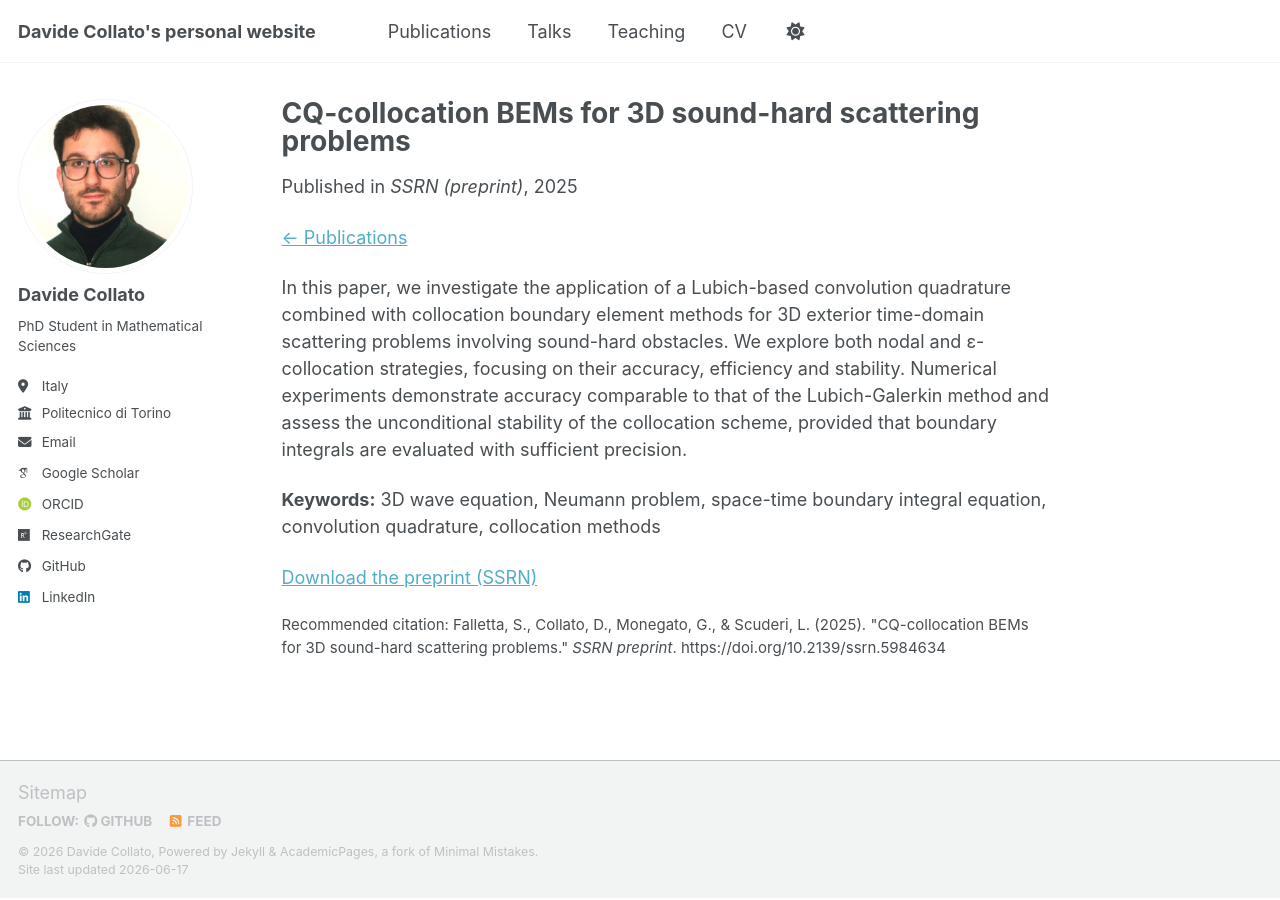
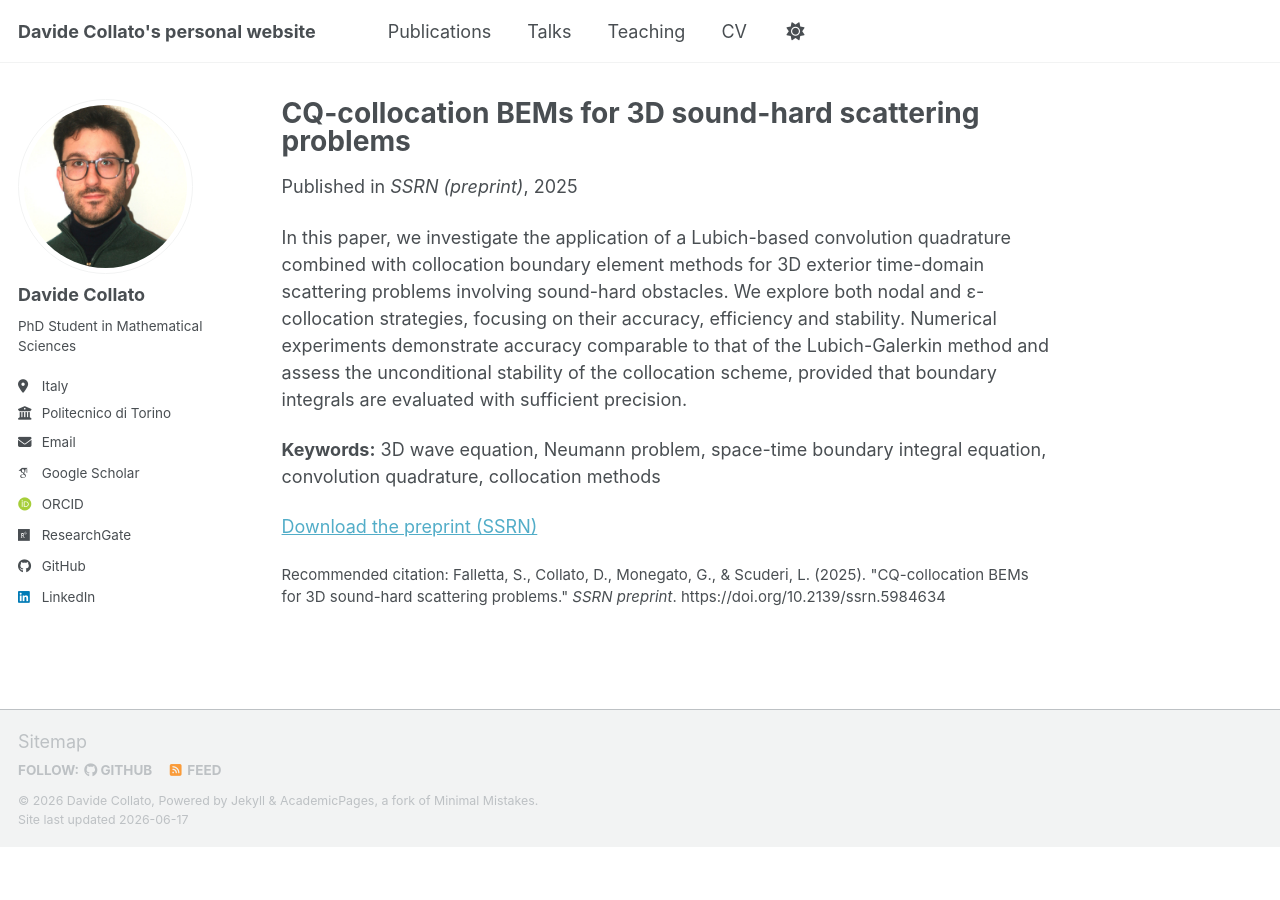
Before and after one commit to davidecollato/davidecollato.github.io, a Jekyll site: the page built from _publications/29-12-2025-CQ-BEM.md, in a window 1280 px wide. Built offline with Jekyll 4.4.1, drawn with Linux system fonts in a browser that asks for light colours; some web fonts are replaced; a script bundle is joined from its source files by our own code; library files that are not in the unit come from our copies.

Commit message:
Update single.html

```diff
--- a/_layouts/single.html
+++ b/_layouts/single.html
@@ -40,9 +40,6 @@ layout: default
           <p>Published in <i>{{ page.venue }}</i>, {{ page.date | default: "1900-01-01" | date: "%Y" }} </p>
         {% elsif page.date %}
           <p class="page__date"><strong><i class="fa fa-fw fa-calendar" aria-hidden="true"></i> {{ site.data.ui-text[site.locale].date_label | default: "Published:" }}</strong> <time datetime="{{ page.date | date_to_xmlschema }}">{{ page.date | default: "1900-01-01" | date: "%B %d, %Y" }}</time></p>
-        {% endif %}
-        {% if page.collection == 'publications' %}
-          <p><a href="{{ base_path }}/publications/">← Publications</a></p>
         {% endif %}
         </header>
       {% endunless %}
```
